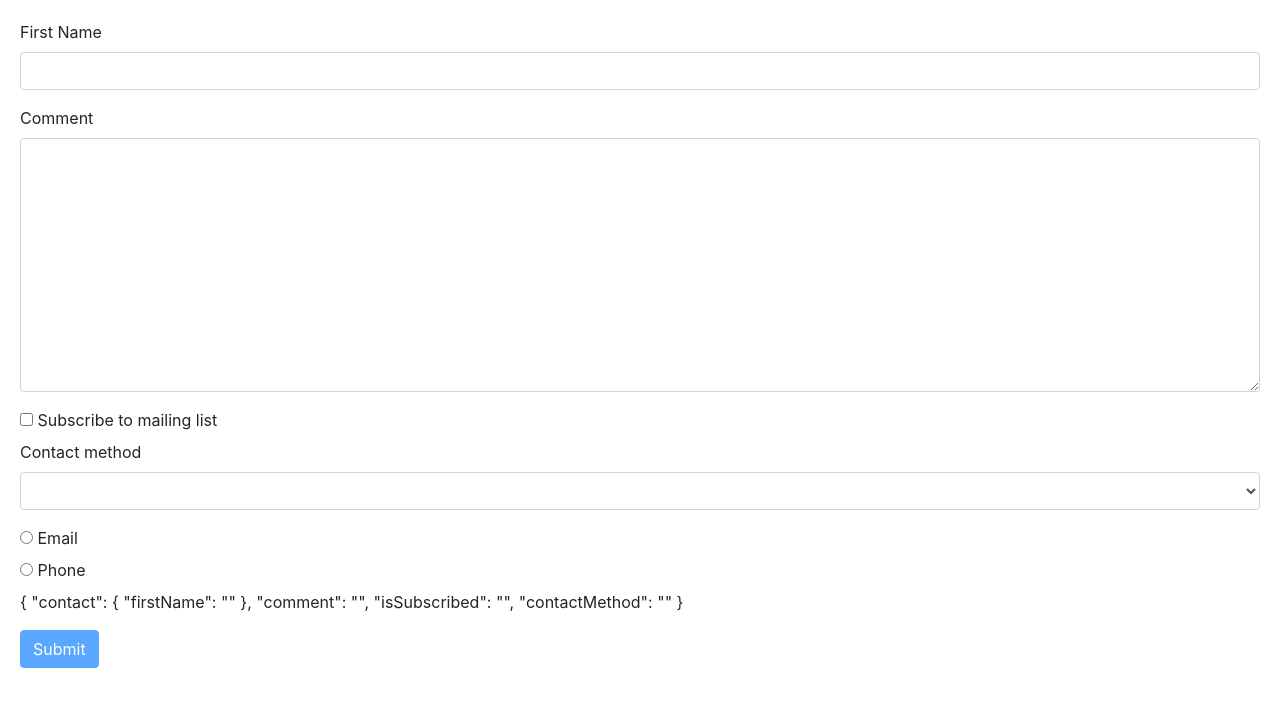
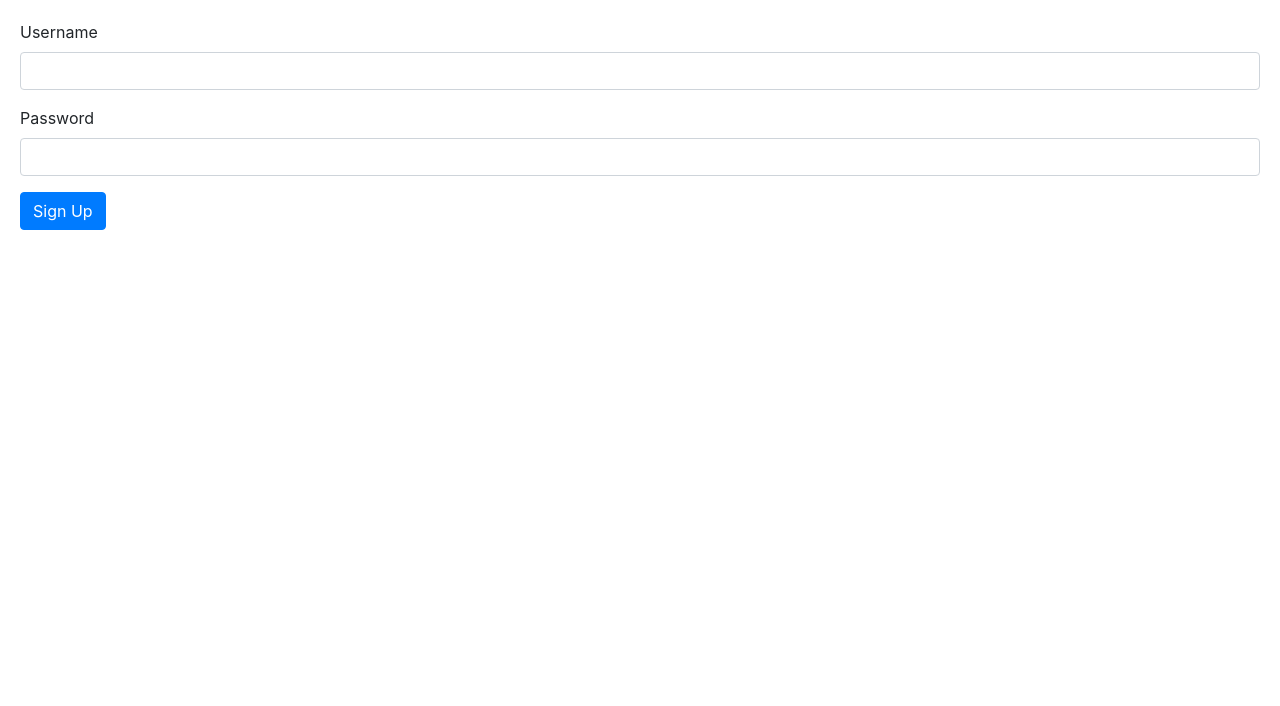
Before and after one commit to jayadrath/mosh-angular-udemy, an Angular app: page / in a window 1280 px wide. Shown: the top 706 px of the page. Built offline with nearby package versions, Linux system fonts and the light colour scheme.

Commit message:
reactive-forms-1

```diff
--- a/src/app/app.component.html
+++ b/src/app/app.component.html
@@ -1 +1 @@
-<contact-form></contact-form>
+<signup-form></signup-form>
--- /dev/null
+++ b/src/app/signup-form/signup-form.component.html
@@ -0,0 +1,23 @@
+<form [formGroup]="form">
+    <div class="form-group">
+        <label for="username">Username</label>
+        <input
+            formControlName="username"
+            id="username"
+            type="text"
+            class="form-control">
+        <div *ngIf="username.touched && username.invalid" class="alert alert-danger">
+            <div *ngIf='username.errors.required' >Username is required</div>
+            <div *ngIf='username.errors.minlength' >Username should be minimum {{username.errors.minlength.requiredLength}}</div>
+        </div>
+    </div>
+    <div class="form-group">
+        <label for="password">Password</label>
+        <input
+            formControlName="password"
+            id="password"
+            type="text"
+            class="form-control">
+    </div>
+    <button class="btn btn-primary" type="submit">Sign Up</button>
+</form>
--- /dev/null
+++ b/src/app/signup-form/signup-form.component.ts
@@ -0,0 +1,20 @@
+import { Component } from '@angular/core';
+import {FormGroup, FormControl, Validators } from '@angular/forms';
+
+@Component({
+  selector: 'signup-form',
+  templateUrl: './signup-form.component.html',
+  styleUrls: ['./signup-form.component.css']
+})
+export class SignupFormComponent {
+  form : FormGroup = new FormGroup({
+    username: new FormControl('',[
+      Validators.required,
+      Validators.minLength(3)
+    ]),
+    password: new FormControl('',Validators.required)
+  });
+  get username(){
+    return this.form.get('username');
+  }
+}
```
Also changed, not shown: src/app/app.module.ts (+5 -2 lines), src/app/signup-form/signup-form.component.css (added), 1 other file (tests, documents, lock files or other folders).
